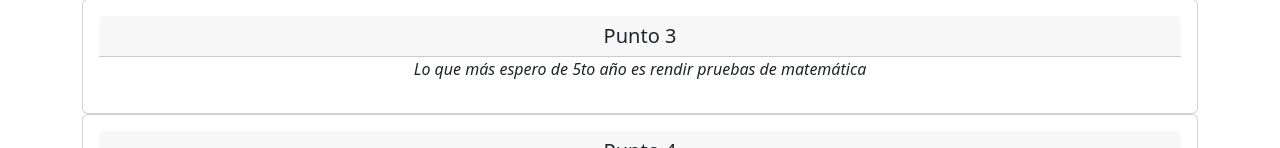
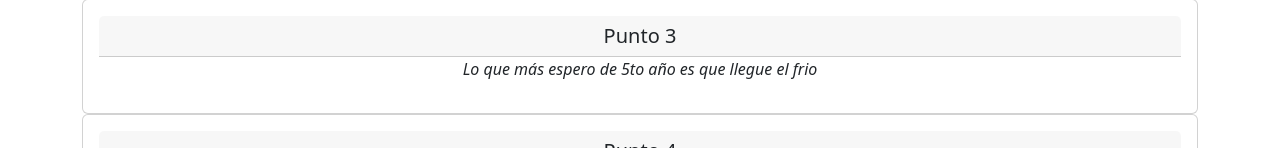
Before and after one commit to AgusBaudot/ActividadGitPunto1, a plain HTML site: page index (1).html in a window 1280 px wide. Shown: the part 680-828 px from the top of the page. Drawn offline with nearby package versions, Linux system fonts and the light colour scheme.

Commit message:
puntotres

```diff
--- a/index (1).html
+++ b/index (1).html
@@ -97,7 +97,7 @@
       <div class="card">
             <div class="card-body">
             <h5 class="card-header">Punto 3</h5>
-            <p><i>Lo que más espero de 5to año es rendir pruebas de matemática</i></p>
+            <p><i>Lo que más espero de 5to año es que llegue el frio</i></p>
             </div>
       </div>
       <div class="card">
```
